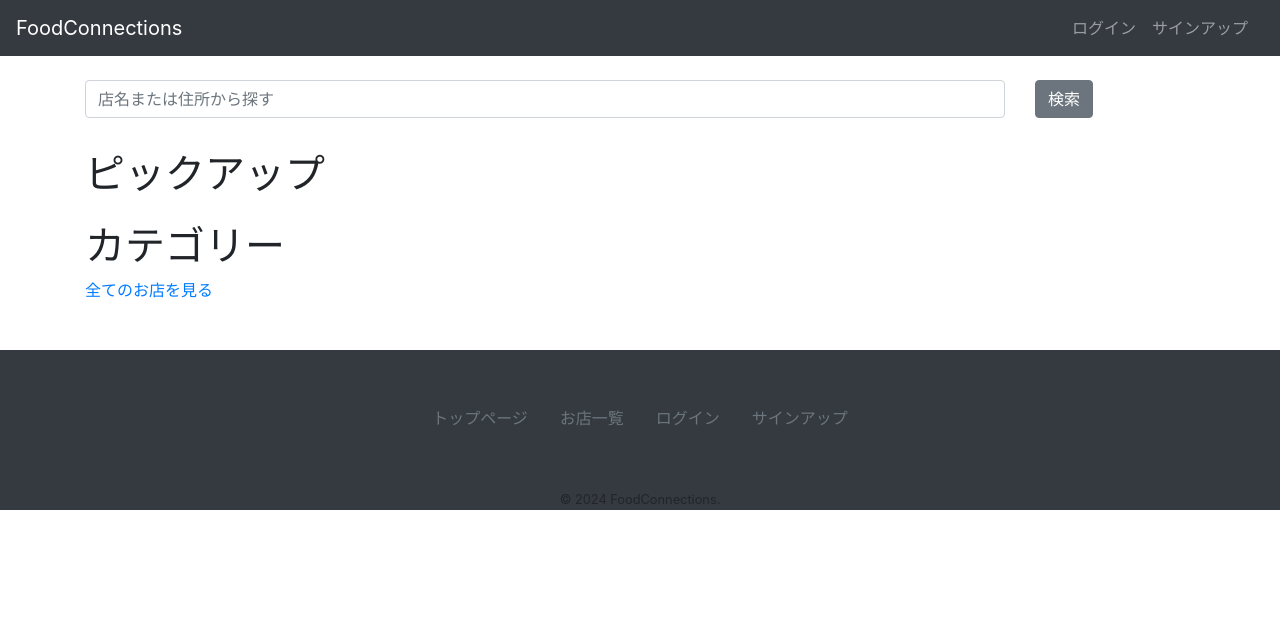
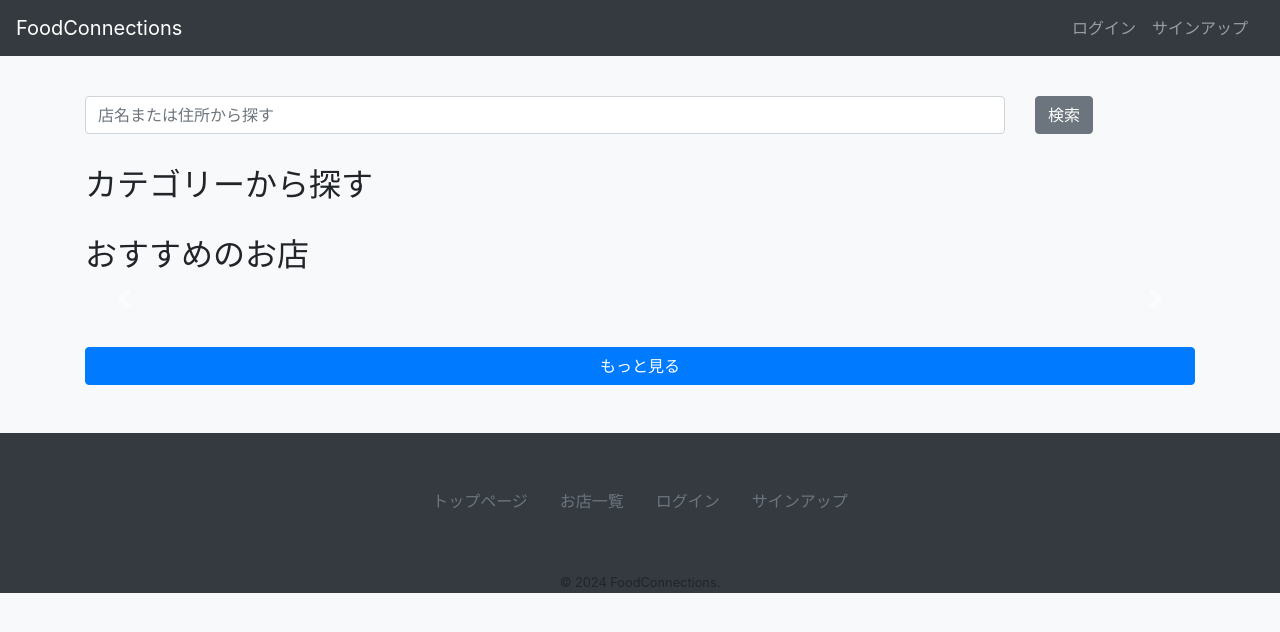
Before and after one commit to NaoyaTAKEI04/FoodConnections, a Django app: page /foodconnections/ in a window 1280 px wide. Shown: the top 632 px of the page. Run offline with Django 3.2, Linux system fonts and the light colour scheme; data that the repository does not hold is empty; some libraries are stand-ins or nearby versions.

Commit message:
Update: おすすめ店舗の表示をカルーセルに変更

```diff
--- a/static/CSS/style.css
+++ b/static/CSS/style.css
@@ -2,3 +2,27 @@
 img {
   object-fit: cover;
 }
+
+/* カルーセルの前後ボタンの幅とボタンスタイルを修正(top_page.html) */
+.carousel-control-next, .carousel-control-prev {
+  width: 4.5%;
+  min-width: 30px; /* 最小幅を設定することで、はみ出しを防ぐ */
+  background-color: black;
+}
+
+/* aタグの色を指定（カードのカルーセル内） */
+.carousel-inner a:link,
+.carousel-inner a:visited,
+.carousel-inner a:hover,
+.carousel-inner a:active {
+  color: black;
+}
+
+/* aタグにカーソルを置かれたときにアンダーラインを非表示 */
+a:hover{
+  text-decoration: none;
+  }
+
+  .button-container {
+    display: inline-block;
+  }
--- a/templates/foodconnections/base.html
+++ b/templates/foodconnections/base.html
@@ -11,7 +11,7 @@
     <link rel="stylesheet" href="{% static 'css/style.css' %}">
     <style>body {padding-top: 80px;}</style>
 </head>
-<body>
+<body class="bg-light">
     <header>
         <nav class='navbar navbar-expand-sm navbar-dark bg-dark fixed-top'>
             <a class='navbar-brand' href='{% url "foodconnections:top_page" %}'>FoodConnections</a>
@@ -68,5 +68,9 @@
             <small>&copy; 2024 FoodConnections.</small>
         </nav>
     </footer>
+    <!-- Bootstrap JS and Popper.js -->
+    <script src="https://code.jquery.com/jquery-3.5.1.slim.min.js"></script>
+    <script src="https://cdn.jsdelivr.net/npm/@popperjs/core@2.9.2/dist/umd/popper.min.js"></script>
+    <script src="https://stackpath.bootstrapcdn.com/bootstrap/4.5.2/js/bootstrap.min.js"></script>
 </body>
 </html>
--- a/templates/foodconnections/top_page.html
+++ b/templates/foodconnections/top_page.html
@@ -14,53 +14,65 @@
 
 <!--検索フォーム-->
 <form method="get" action="{% url 'foodconnections:search_results' %}">
-    <div class="row">
+    <div class="row mt-3">
         <div class="col-sm-10">
             {{ search_form.query|as_crispy_field }}
         </div>
-        <div class="col-sm-2">
+        <div class="button-container col-sm-2">
             <button type="submit" class="btn btn-secondary my-2 my-sm-0">検索</button>
         </div>
     </div>
 </form>
 
-<h1 class="mt-3">ピックアップ</h1>
-<div class="container mt-1">
-    <div class="row">
+<!--カテゴリー一覧-->
+<h2 class="mt-3">カテゴリーから探す</h2>
+<div class="row mt-3">
+{% for category in categories %}
+<div class="col-sm-6">
+    <a href="{% url 'foodconnections:category_list' category.id %}">
+    <div class="card bg-dark text-white my-3">
+        <img src="{{ category.image.url }}" class="card-img" width=50% height="200" alt="{{ category.name }}">
+        <div class="card-img-overlay">
+            <h3 class="card-title">{{ category.name }}</h5>
+        </div>
+    </div>
+    </a>
+</div>
+{% endfor %}
+</div>
+
+<!--おすすめ一覧-->
+<h2 class="mt-3">おすすめのお店</h2>
+
+<div class="container mt-4">
+    <div id="cardCarousel" class="carousel slide" data-ride="carousel">
+      <div class="carousel-inner">
         {% for recommend in recommends %}
-        <div class="col-md-4 mb-4">
-            <div class="card">
-                <a href="{% url 'foodconnections:detail' recommend.pk %}">
-                <img src="{{ recommend.image.url }}" class="card-img-top"  width=100% height="200" alt="{{ recommend.name }}">
-                </a>
-                <div class="card-body">
-                    <a href="{% url 'foodconnections:detail' recommend.pk %}" class="btn btn-primary">{{ recommend.name }}</a>
+            <a href="{% url 'foodconnections:detail' recommend.pk %}">
+                <div class="carousel-item {% if forloop.first %}active{% endif %} px-5" data-interval="2000">
+                <div class="card">
+                    <img src="{{ recommend.image.url }}" class="card-img-top"  width=100% height="300" alt="{{ recommend.name }}">
+                    <div class="card-body">
+                        <h3>{{ recommend.name }}</h3>
+                        <p class="mt-1">{{ recommend.category.name }}</p>
+                    </div>
                 </div>
-            </div>
-        </div>
+                </div>
+            </a>
         {% endfor %}
+      </div>
+      <a class="carousel-control-prev" href="#cardCarousel" role="button" data-slide="prev">
+        <span class="carousel-control-prev-icon" aria-hidden="true"></span>
+        <span class="sr-only">Previous</span>
+      </a>
+      <a class="carousel-control-next" href="#cardCarousel" role="button" data-slide="next">
+        <span class="carousel-control-next-icon" aria-hidden="true"></span>
+        <span class="sr-only">Next</span>
+      </a>
     </div>
 </div>
 
-<h1 class="mt-3">カテゴリー</h1>
-<div class="container mt-1">
-    <div class="row">
-        {% for category in categories %}
-        <div class="col-md-4 mb-4">
-            <div class="card">
-                <a href="{% url 'foodconnections:category_list' category.id %}">
-                <img src="{{ category.image.url }}" class="card-img-top"  width=100% height="200" alt="{{ category.name }}">
-                </a>
-                <div class="card-body">
-                    <a href="{% url 'foodconnections:category_list' category.id %}" class="btn btn-primary">{{ category.name }}</a>
-                </div>
-            </div>
-        </div>
-        {% endfor %}
-    </div>
-</div>
+<a href="{% url 'foodconnections:search_results' %}" class="btn btn-primary btn-block mt-5">もっと見る</a>
 
 
-<a href="{% url 'foodconnections:search_results' %}" class="mt-3">全てのお店を見る</a>
-
 {% endblock %}
```
Also changed, not shown: templates/foodconnections/search_results.html (+4 -4 lines).
